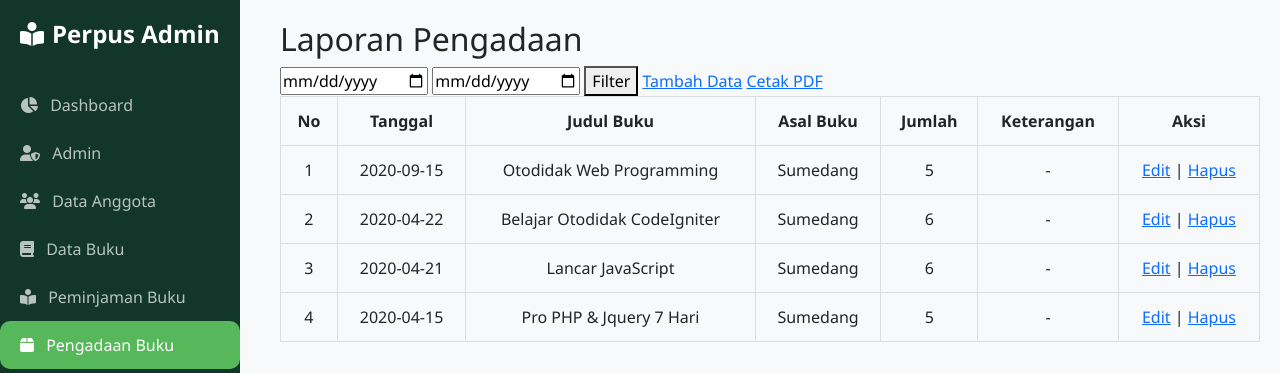
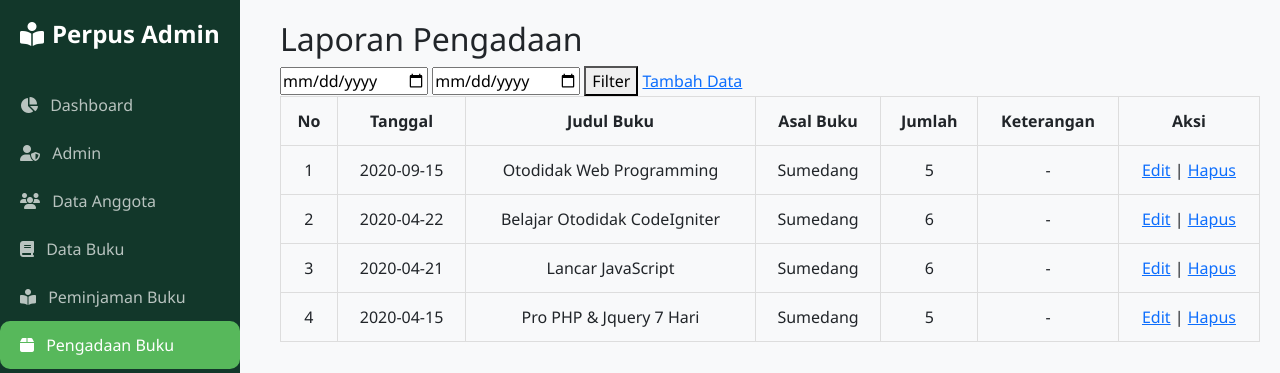
Before and after one commit to nneyaii/Kelompok6-TA, a PHP site: page /pengadaan-buku/index.php in a window 1280 px wide. Shown: the top 373 px of the page. Run offline with PHP 8.4, Linux system fonts and the light colour scheme; data comes from the database, SQL or seed files in the repository.

Commit message:
merubah index peminjaman dan pengadaan

```diff
--- a/peminjamann-buku/index.php
+++ b/peminjamann-buku/index.php
@@ -87,7 +87,6 @@
             <input type="date" name="tanggal_akhir" value="<?= $_GET['tanggal_akhir'] ?? '' ?>">
             <button type="submit">Filter</button>
             <a href="tambah.php">Tambah Data</a>
-            <a href="cetak_pdf.php?tanggal_mulai=<?= $_GET['tanggal_mulai'] ?? '' ?>&tanggal_akhir=<?= $_GET['tanggal_akhir'] ?? '' ?>" target="_blank">Cetak PDF</a>
         </form>
 
 
--- a/pengadaan-buku/index.php
+++ b/pengadaan-buku/index.php
@@ -87,7 +87,6 @@
             <input type="date" name="tanggal_akhir" value="<?= $_GET['tanggal_akhir'] ?? '' ?>">
             <button type="submit">Filter</button>
             <a href="tambah.php">Tambah Data</a>
-            <a href="cetak_pdf.php?tanggal_mulai=<?= $_GET['tanggal_mulai'] ?? '' ?>&tanggal_akhir=<?= $_GET['tanggal_akhir'] ?? '' ?>" target="_blank">Cetak PDF</a>
         </form>
 
         <!-- Tabel -->
```
